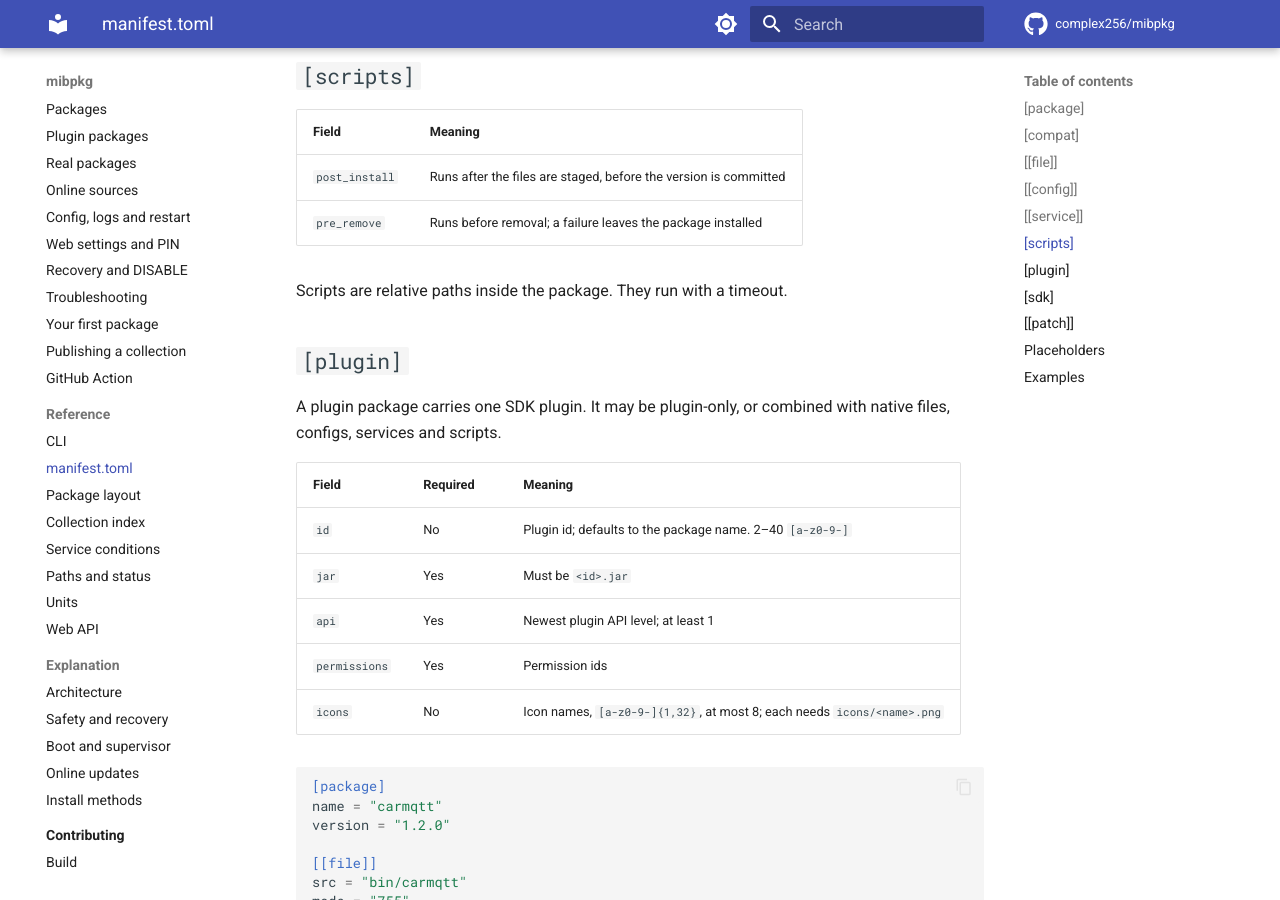
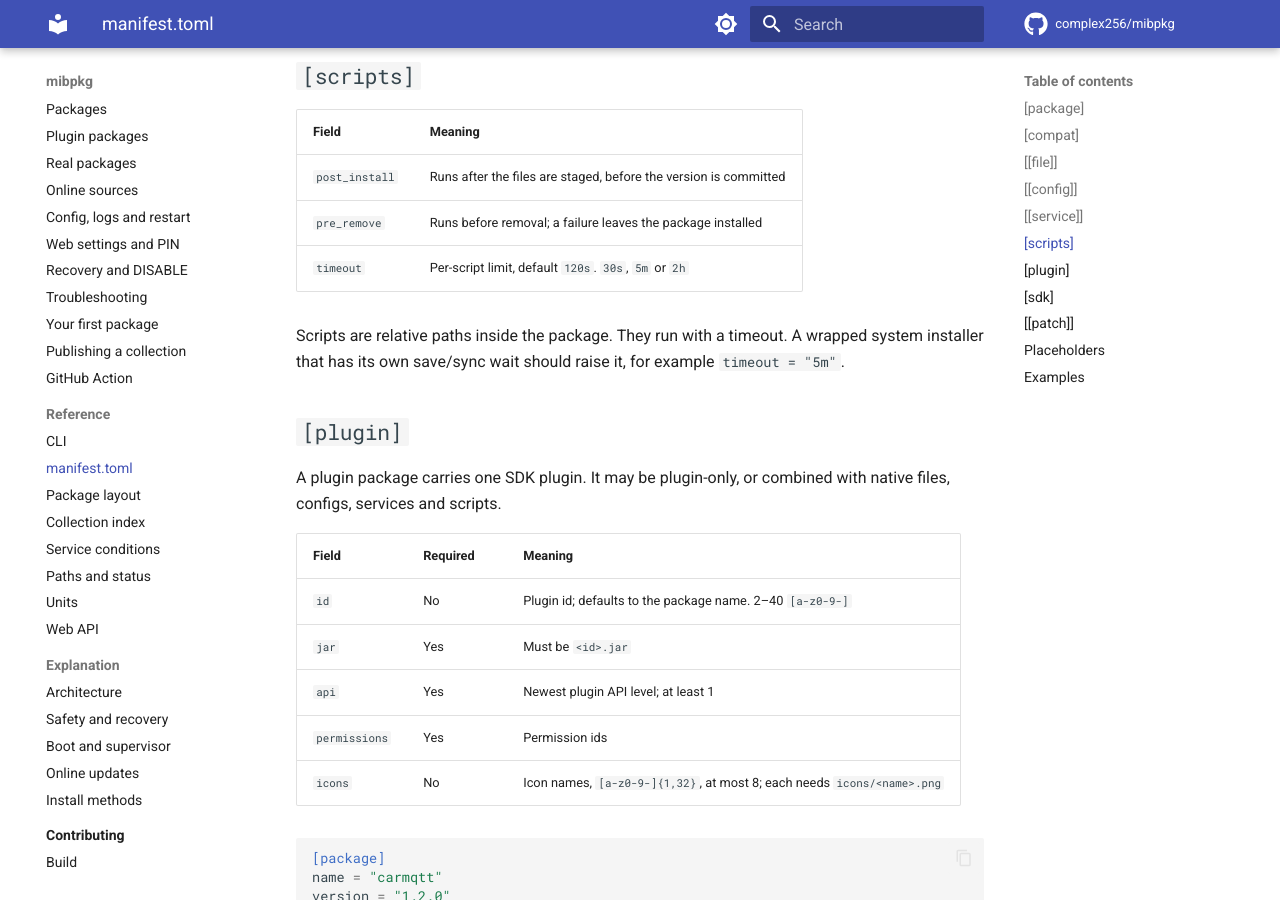
Before and after one commit to complex256/mibpkg, an MkDocs documentation site: the page built from docs/reference/manifest.md, in a window 1280 px wide and 900 px high, scrolled down 2583 px. Built offline with MkDocs 1.6.1 and Material for MkDocs 9.7.7, drawn with Linux system fonts in a browser that asks for light colours; comment, search, counter and statistics services are not loaded.

Commit message:
feat: per-package script timeout (0.11.3)
- [scripts] timeout raises the post_install/pre_remove limit\n- default stays 120s; wrapped system installers can use 5m

```diff
--- a/Cargo.toml
+++ b/Cargo.toml
@@ -1,6 +1,6 @@
 [package]
 name = "mibpkg"
-version = "0.11.2"
+version = "0.11.3"
 edition = "2021"
 description = "Package manager for MIB2 High head units"
 license = "MIT"
--- a/docs/reference/manifest.md
+++ b/docs/reference/manifest.md
@@ -93,8 +93,10 @@ See [Service conditions](service-conditions.md).
 |---|---|
 | `post_install` | Runs after the files are staged, before the version is committed |
 | `pre_remove` | Runs before removal; a failure leaves the package installed |
+| `timeout` | Per-script limit, default `120s`. `30s`, `5m` or `2h` |
 
-Scripts are relative paths inside the package. They run with a timeout.
+Scripts are relative paths inside the package. They run with a timeout. A wrapped system installer
+that has its own save/sync wait should raise it, for example `timeout = "5m"`.
 
 ## `[plugin]`
 
```
Also changed, not shown: CHANGELOG.md (+9 -0 lines), README.md (+1 -1 lines), docs/index.md (+1 -1 lines), 4 other files.
